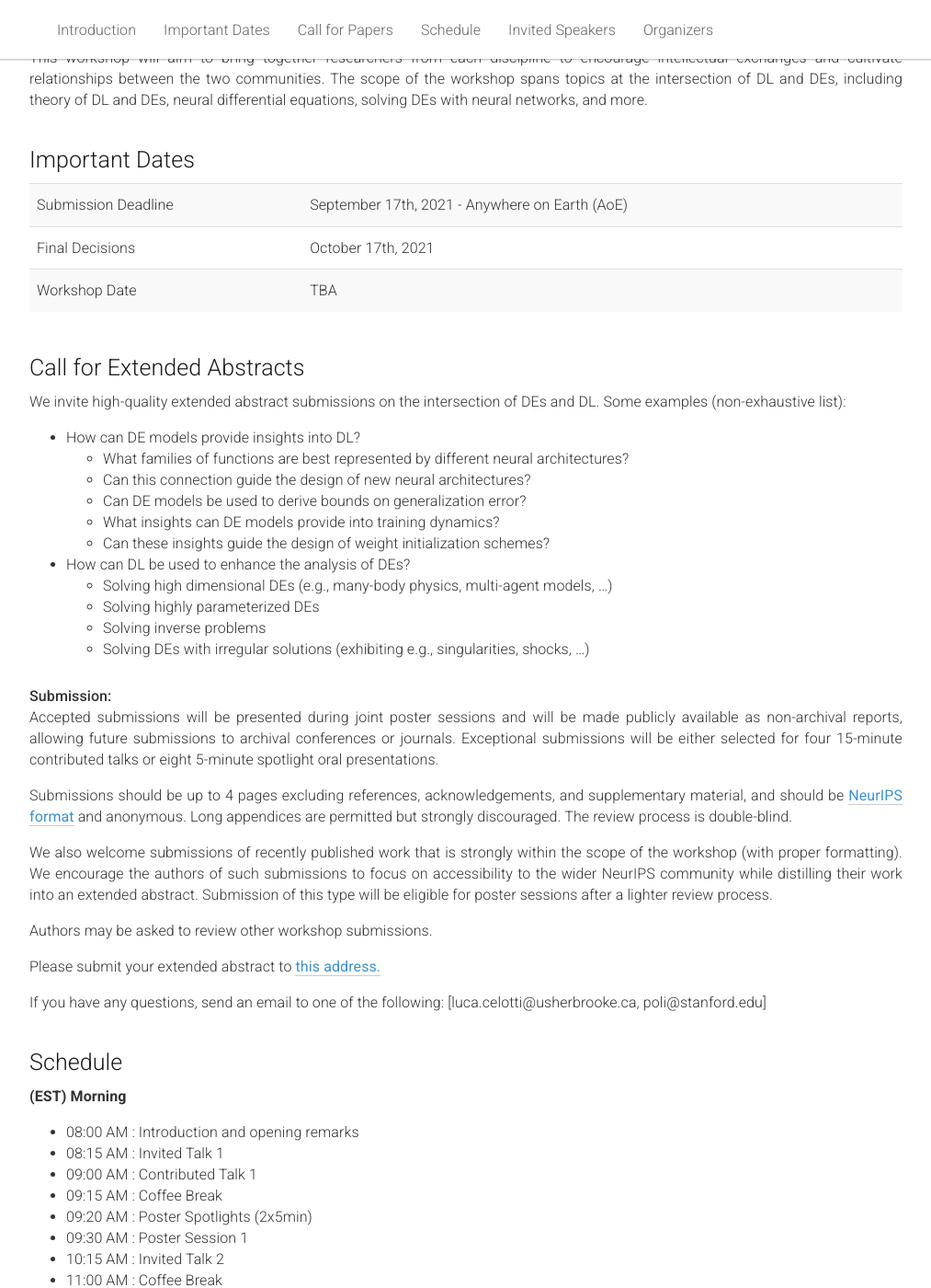
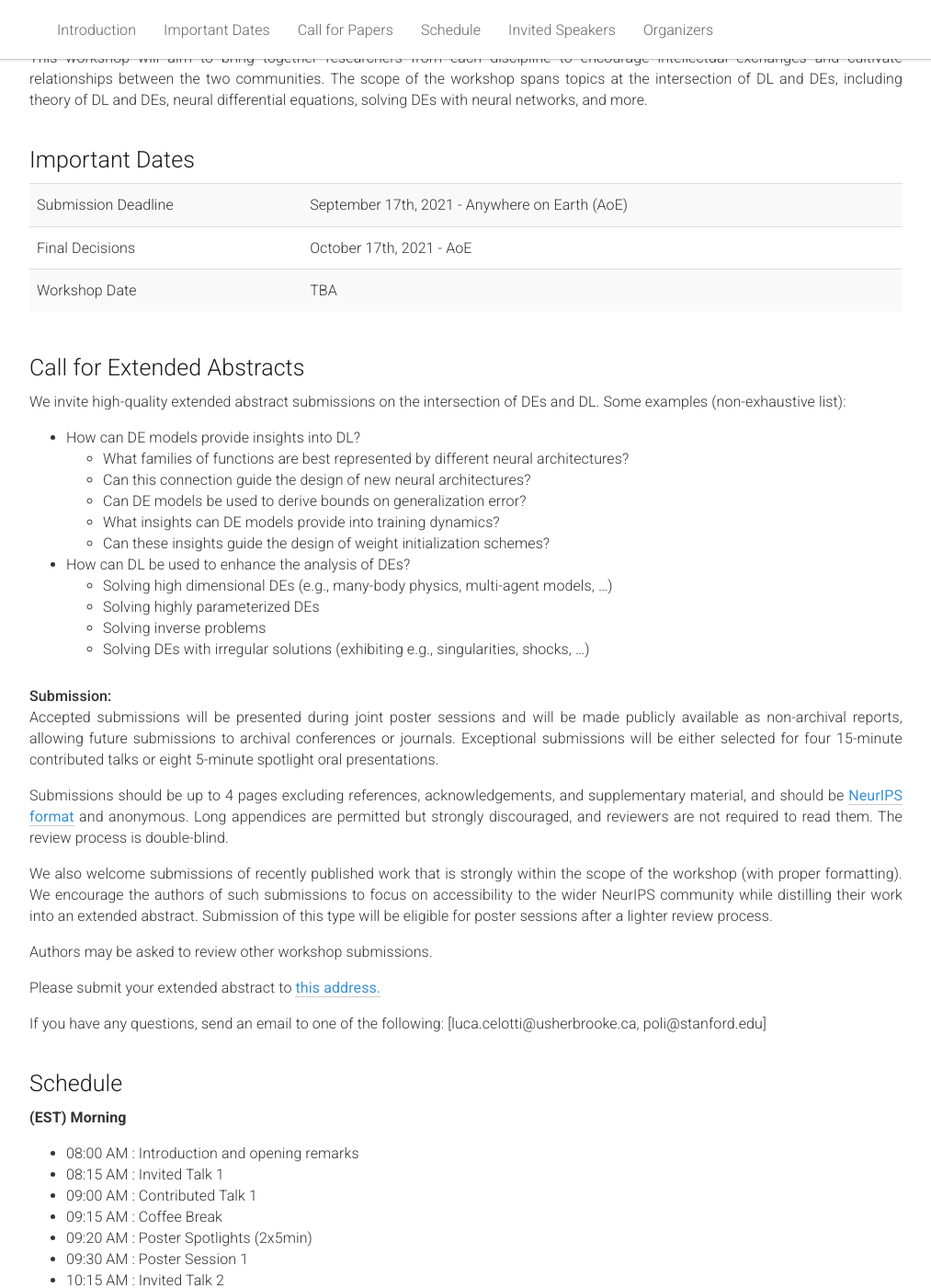
Before and after one commit to dl-de/dl-de.github.io, a Jekyll site: the page built from _pages/home.md, in a window 1280 px wide and 1400 px high, scrolled down 652 px. Shown: the whole window at 92% size, without its empty margins (133-1146 px from the left). Built offline with Jekyll 4.4.1, drawn with Linux system fonts in a browser that asks for light colours.

Commit message:
minor changes

```diff
--- a/_pages/home.md
+++ b/_pages/home.md
@@ -78,7 +78,7 @@ The scope of the workshop spans topics at the intersection of DL and DEs, includ
         </tr>
         <tr>
           <td>Final Decisions</td>
-          <td>October 17th, 2021 </td>
+          <td>October 17th, 2021 - AoE </td>
         </tr>
         <tr>
           <td>Workshop Date</td>
@@ -135,7 +135,7 @@ The scope of the workshop spans topics at the intersection of DL and DEs, includ
 
   <p>
   Submissions should be up to 4 pages excluding references, acknowledgements, and supplementary material, and should be
-      <span style="color:#3a92d6;font-weight:400;"><a href="https://neurips.cc/Conferences/2021/PaperInformation/StyleFiles">NeurIPS format</a></span> and anonymous. Long appendices are permitted but strongly discouraged. The review process is double-blind.
+      <span style="color:#3a92d6;font-weight:400;"><a href="https://neurips.cc/Conferences/2021/PaperInformation/StyleFiles">NeurIPS format</a></span> and anonymous. Long appendices are permitted but strongly discouraged, and reviewers are not required to read them. The review process is double-blind.
   </p>
   <p>
   We also welcome submissions of recently published work that is strongly within the scope of the workshop (with proper formatting). We encourage the authors of such submissions to focus on accessibility to the wider NeurIPS community while distilling their work into an extended abstract. Submission of this type will be eligible for poster sessions after a lighter review process.
```
